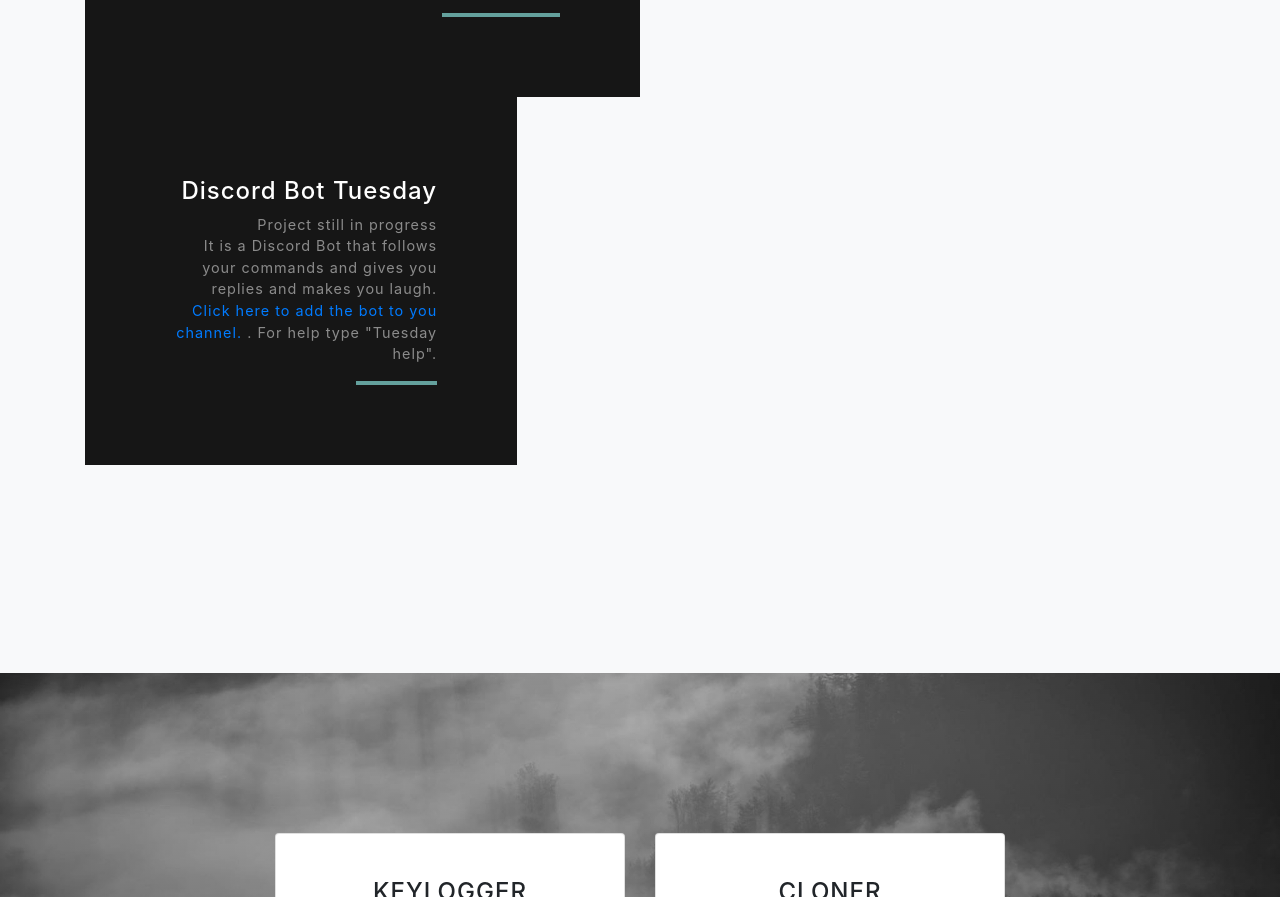
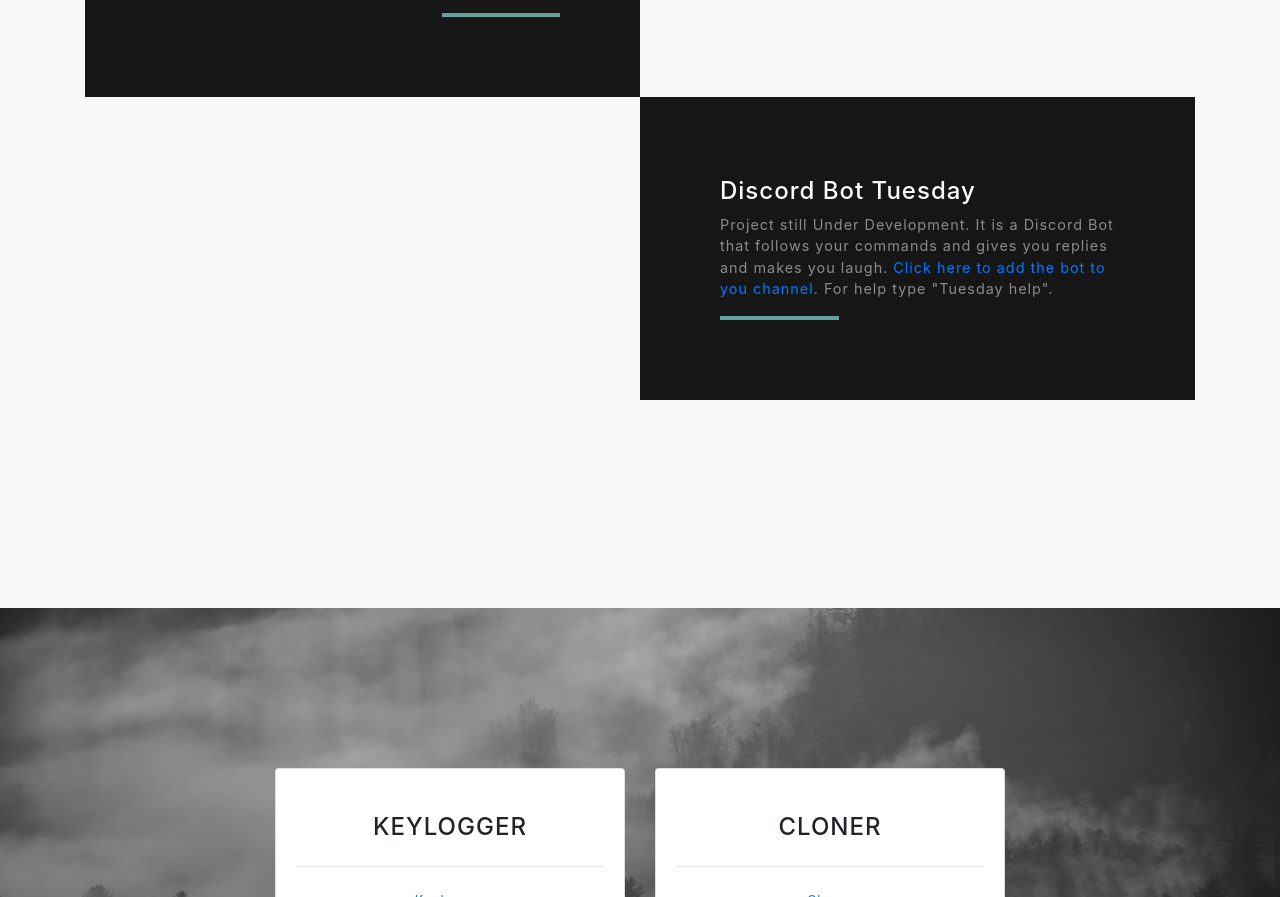
Before and after one commit to steelhitman/steelhitman.github.io, a website with bundled scripts: page index.html in a window 1280 px wide. Shown: the part 3200-4097 px from the top of the page. Built offline with nearby package versions, Linux system fonts and the light colour scheme.

Commit message:
Added Tuesday Project

```diff
--- a/index.html
+++ b/index.html
@@ -141,7 +141,6 @@
 	</div>
 	<div class="container">
 		<div class="row align-items-center no-gutters mb-4 mb-lg-5">
-
 			<div class="row justify-content-center no-gutters mb-5 mb-lg-0">
 				<div class="col-lg-6">
 				  <img class="img-fluid" src="" alt="">
@@ -158,7 +157,6 @@
 				  </div>
 				</div>
 			</div>
-
 			<div class="row justify-content-center no-gutters">
 				<div class="col-lg-6">
 				  <img class="img-fluid" src="" alt="">
@@ -175,7 +173,23 @@
 				  </div>
 				</div>
 			</div>
-	<div class="row justify-content-center no-gutters">
+			<div class="row justify-content-center no-gutters mb-5 mb-lg-0">
+				<div class="col-lg-6">
+				  <img class="img-fluid" src="" alt="">
+				</div>
+				<div class="col-lg-6">
+				  <div class="bg-black text-center h-100 project">
+					<div class="d-flex h-100">
+					  <div class="project-text w-100 my-auto text-center text-lg-left">
+						<h4 class="text-white">Discord Bot Tuesday</h4>
+						<p class="mb-0 text-white-50">Project still Under Development. It is a Discord Bot that follows your commands and gives you replies and makes you laugh. <a href="https://discordapp.com/api/oauth2/authorize?client_id=607848536658280448&permissions=2147483127&scope=bot" target="_blank">Click here to add the bot to you channel</a>. For help type "Tuesday help". </p>
+						<hr class="d-none d-lg-block mb-0 ml-0">
+					  </div>
+					</div>
+				  </div>
+				</div>
+			</div>
+			<!--div class="row justify-content-center no-gutters">
 				<div class="col-lg-6">
 				  <img class="img-fluid" src="" alt="">
 				</div>
@@ -183,14 +197,16 @@
 				  <div class="bg-black text-center h-100 project">
 					<div class="d-flex h-100">
 					  <div class="project-text w-100 my-auto text-center text-lg-right">
-                <h4 class="text-white">Discord Bot Tuesday</h4>
-                <p class="mb-0 text-white-50">Project still in progress<br />It is a Discord Bot that follows your commands and gives you replies and makes you laugh.<br /><a href="https://discordapp.com/api/oauth2/authorize?client_id=607848536658280448&permissions=2147483127&scope=bot">Click here to add the bot to you channel.</a> . For help type "Tuesday help". </p>
+						<h4 class="text-white">Cloner</h4>
+						<p class="mb-0 text-white-50">A cloner that scans for certain extension files in a person’s Personal Computer or Laptop and copies in the removable media from which the program is executed.</p>
 						<hr class="d-none d-lg-block mb-0 mr-0">
 					  </div>
 					</div>
 				  </div>
 				</div>
+			</div-->
 		</div>
+
 	</div>
   </section>
 
```
Lines whose indentation alone changed are shown as unchanged.
